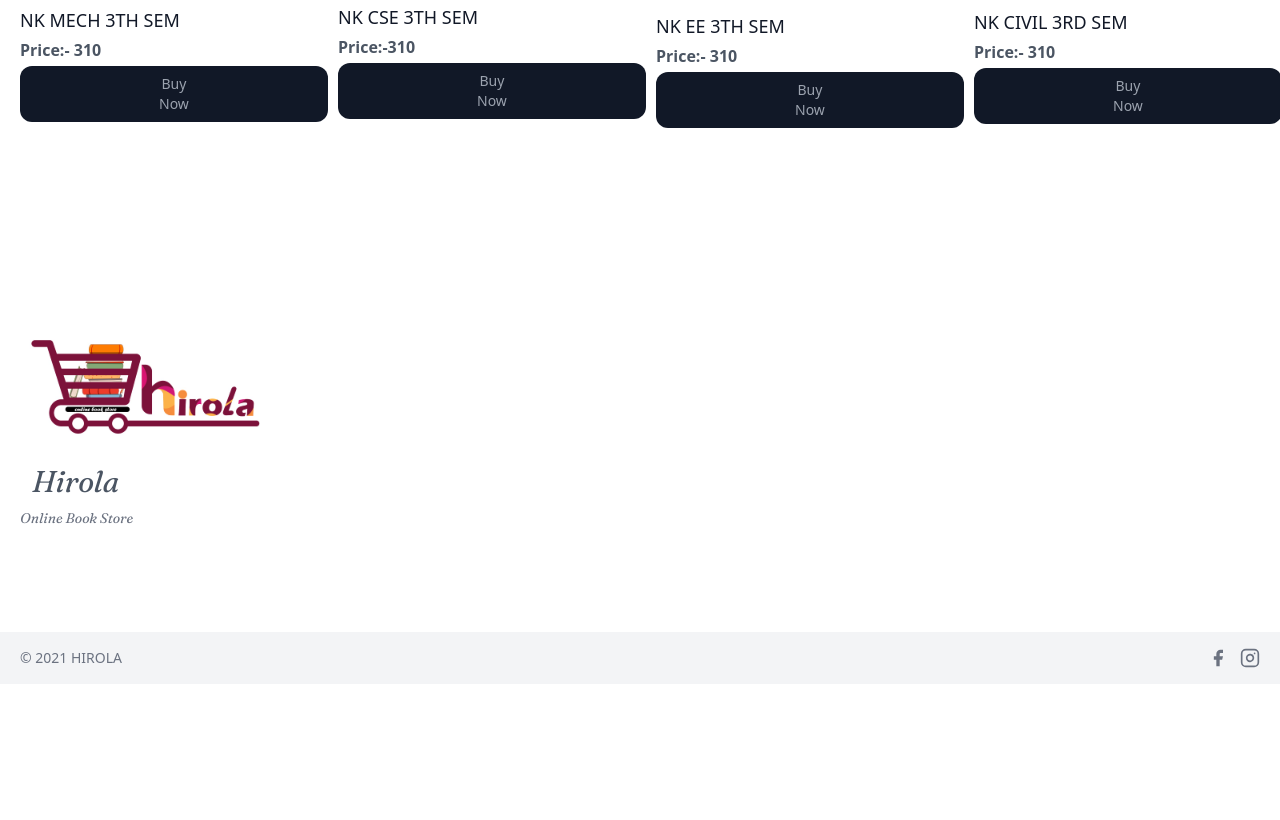
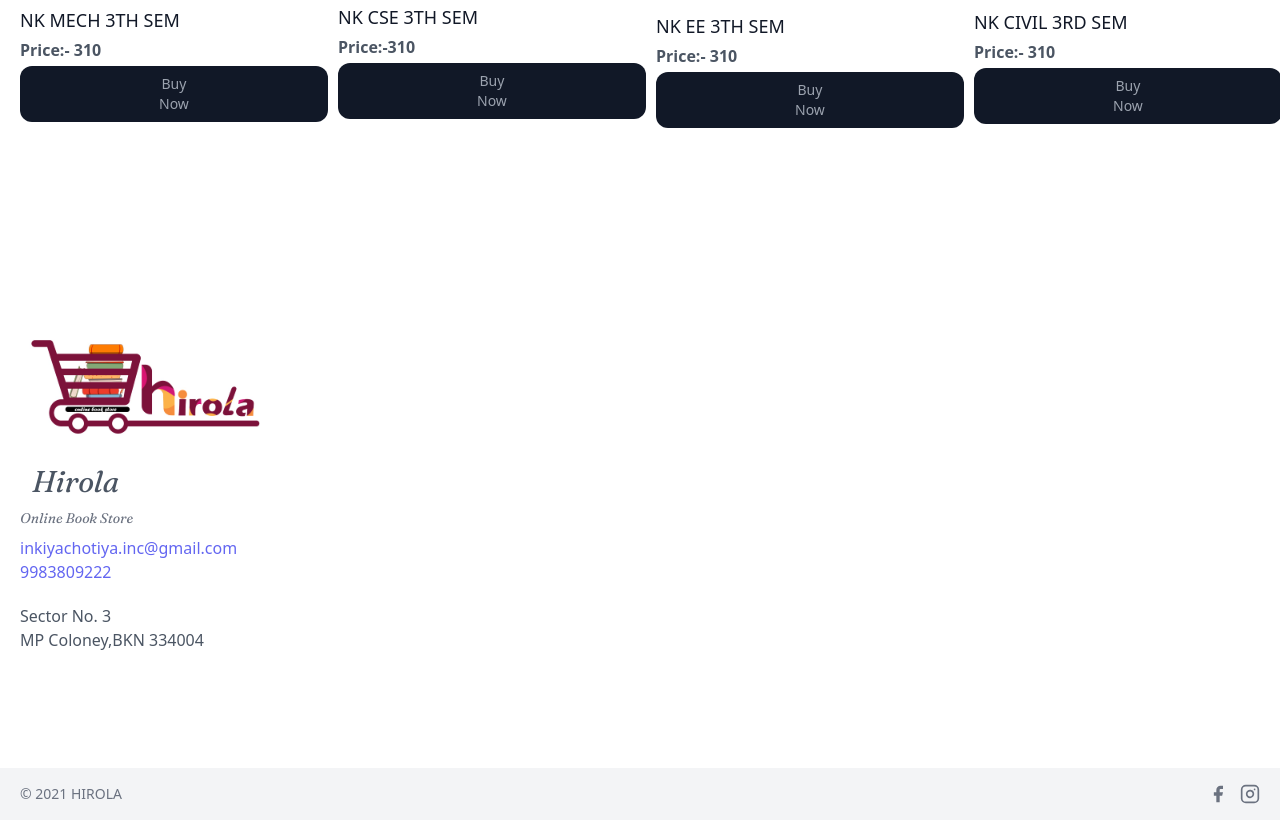
Before and after one commit to vipinnation/testfile, a plain HTML site: page index.html in a window 1280 px wide. Shown: the part 1996-2816 px from the top of the page. Before the commit the page ends 2680 px from the top, so only its background shows below. Drawn offline with nearby package versions, Linux system fonts and the light colour scheme.

Commit message:
Update index.html

```diff
--- a/index.html
+++ b/index.html
@@ -410,7 +410,7 @@
              <footer class="text-gray-600 body-font">
                 <div
                     class="container px-5 py-24 mx-auto flex md:items-center lg:items-start md:flex-row md:flex-nowrap flex-wrap flex-col">
-                    <div class="w-64 flex-shrink-0 md:mx-0 mx-auto text-center md:text-left">
+                     <div class="w-64 flex-shrink-0 md:mx-0 mx-auto text-center md:text-left">
                         <a
                             class="flex title-font font-medium items-center md:justify-start justify-center text-gray-900">
                             <img src="./bbb.jpeg" alt="">
@@ -420,6 +420,11 @@
                         <h1 class="ml-3 text-3xl font-bold font-header">Hirola</h1>
                         <p class="mt-2 text-sm text-gray-500 font-header">Online Book Store</p>
                         <p class="mt-2 text-sm text-gray-500"></p>
+                         <a class="text-indigo-500">inkiyachotiya.inc@gmail.com</a>
+                        <a class="text-indigo-500">9983809222</a>
+                        <p class="leading-normal my-5">Sector No. 3
+                          <br>MP Coloney,BKN 334004
+                        </p>
                     </div>
 
                 </div>
```
